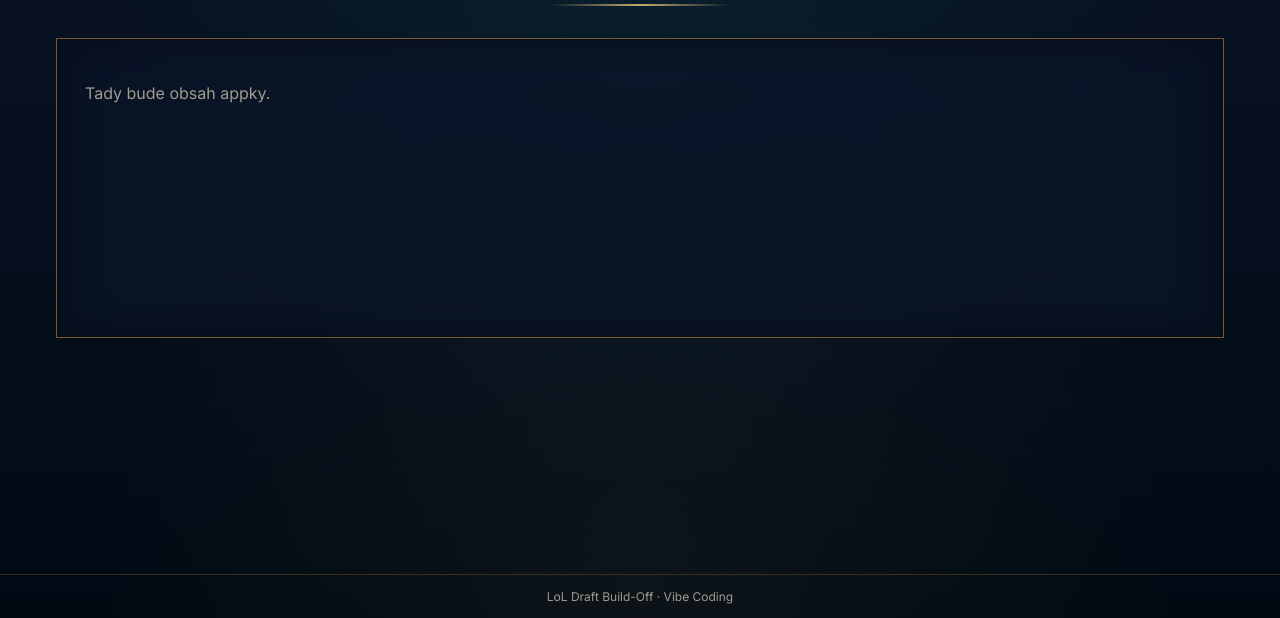
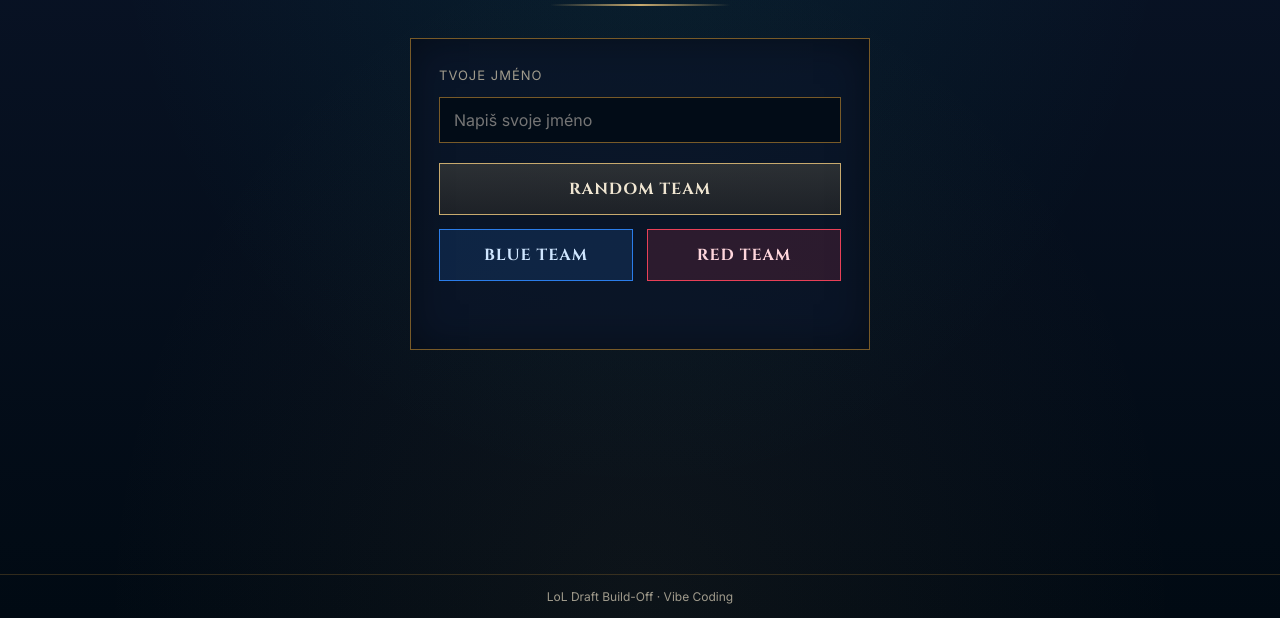
Before and after one commit to Rekafia/lol-draft-vibe, a website: page public/index.html in a window 1280 px wide. Shown: the part 182-800 px from the top of the page. Drawn offline with nearby package versions, Linux system fonts and the light colour scheme; no server answers.

Commit message:
Choose your team: name input, random/blue/red team buttons, server-side team assignment

```diff
--- a/public/app.js
+++ b/public/app.js
@@ -1,6 +1,9 @@
 const socket = io();
 const connEl = document.getElementById('conn');
 const statusEl = document.getElementById('status');
+
+const nameInput = document.getElementById('name-input');
+const resultEl = document.getElementById('join-result');
 
 socket.on('connect', () => {
   connEl.className = 'conn online';
@@ -11,3 +14,23 @@ socket.on('disconnect', () => {
   connEl.className = 'conn offline';
   statusEl.textContent = 'Odpojeno — zkouším znovu…';
 });
+
+// team: 'blue' | 'red' | 'random'
+function joinTeam(team) {
+  socket.emit('joinTeam', { name: nameInput.value.trim(), team });
+}
+
+document.getElementById('btn-random').addEventListener('click', () => joinTeam('random'));
+document.getElementById('btn-blue').addEventListener('click', () => joinTeam('blue'));
+document.getElementById('btn-red').addEventListener('click', () => joinTeam('red'));
+
+socket.on('joined', ({ name, team }) => {
+  nameInput.value = name;
+  const label = team === 'blue' ? 'Blue team' : 'Red team';
+  resultEl.innerHTML = '';
+  resultEl.append(`${name}, jsi v týmu `);
+  const span = document.createElement('span');
+  span.className = team;
+  span.textContent = label;
+  resultEl.append(span);
+});
--- a/public/index.html
+++ b/public/index.html
@@ -23,12 +23,22 @@
 
   <main class="content">
     <section class="hero">
-      <h1>DRAFT</h1>
+      <h1>Choose your team</h1>
       <div class="divider"></div>
     </section>
 
-    <section class="panel" id="main-panel">
-      <p class="muted">Tady bude obsah appky.</p>
+    <section class="panel join" id="main-panel">
+      <label class="field-label" for="name-input">Tvoje jméno</label>
+      <input id="name-input" class="text-input" type="text" maxlength="20" placeholder="Napiš svoje jméno" autocomplete="off">
+
+      <button id="btn-random" class="btn btn-random">Random team</button>
+
+      <div class="team-buttons">
+        <button id="btn-blue" class="btn btn-blue">Blue team</button>
+        <button id="btn-red" class="btn btn-red">Red team</button>
+      </div>
+
+      <p id="join-result" class="join-result"></p>
     </section>
   </main>
 
--- a/public/style.css
+++ b/public/style.css
@@ -90,6 +90,68 @@ body {
 
 .muted { color: var(--muted); }
 
+/* ---------- Join / choose team ---------- */
+.join {
+  max-width: 460px;
+  margin: 0 auto;
+  min-height: 0;
+  display: flex;
+  flex-direction: column;
+  gap: 14px;
+}
+
+.field-label {
+  font-size: 13px;
+  text-transform: uppercase;
+  letter-spacing: 1px;
+  color: var(--muted);
+}
+
+.text-input {
+  padding: 12px 14px;
+  font: inherit;
+  font-size: 16px;
+  color: var(--gold-light);
+  background: rgba(1, 10, 19, 0.8);
+  border: 1px solid var(--gold-dark);
+  outline: none;
+}
+.text-input:focus { border-color: var(--gold); }
+
+.btn {
+  padding: 14px 18px;
+  font-family: 'Cinzel', serif;
+  font-weight: 700;
+  font-size: 16px;
+  letter-spacing: 1px;
+  text-transform: uppercase;
+  cursor: pointer;
+  border: 1px solid;
+  background: transparent;
+  transition: background 0.15s, box-shadow 0.15s;
+}
+
+.btn-random {
+  margin-top: 6px;
+  color: var(--gold-light);
+  border-color: var(--gold);
+  background: linear-gradient(180deg, rgba(200, 170, 110, 0.18), rgba(120, 90, 40, 0.18));
+}
+.btn-random:hover { box-shadow: 0 0 14px rgba(200, 170, 110, 0.4); }
+
+.team-buttons { display: flex; gap: 14px; }
+.team-buttons .btn { flex: 1; }
+
+.btn-blue { color: #cfe6ff; border-color: #2b7de9; background: rgba(43, 125, 233, 0.15); }
+.btn-blue:hover { background: rgba(43, 125, 233, 0.3); box-shadow: 0 0 14px rgba(43, 125, 233, 0.5); }
+
+.btn-red { color: #ffd6dc; border-color: var(--danger); background: rgba(232, 64, 87, 0.15); }
+.btn-red:hover { background: rgba(232, 64, 87, 0.3); box-shadow: 0 0 14px rgba(232, 64, 87, 0.5); }
+
+.join-result { margin: 4px 0 0; min-height: 1.4em; text-align: center; color: var(--gold-light); }
+.join-result .blue { color: #5ea8ff; font-weight: 600; }
+.join-result .red { color: #ff6b80; font-weight: 600; }
+
 /* ---------- Footer ---------- */
 .footer {
   padding: 14px;
```
Also changed, not shown: server.js (+22 -1 lines).
